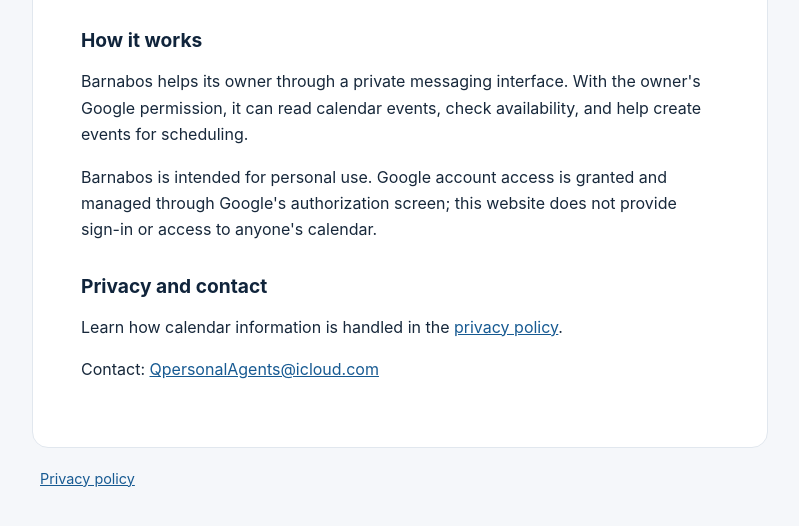
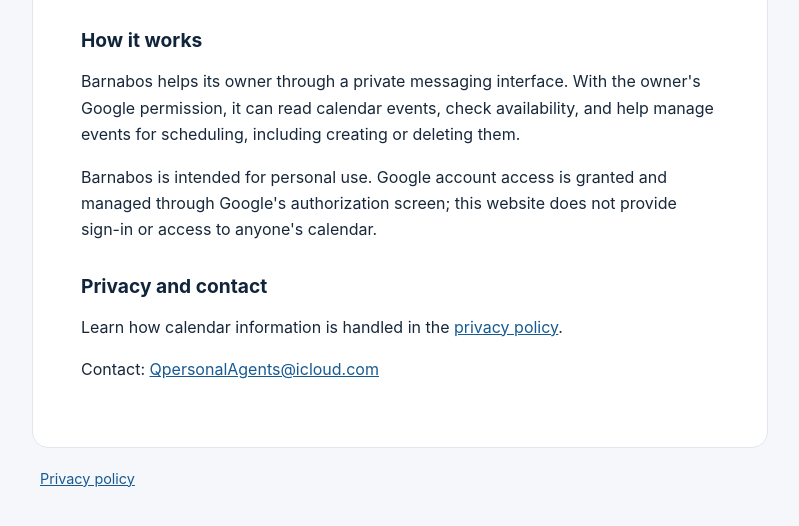
Before and after one commit to qmingo27/barnabos-info, a plain HTML site: page index.html in a window 1280 px wide. Shown: the part 298-824 px from the top of the page, without its empty margins (240-1039 px from the left). Drawn offline with Linux system fonts and the light colour scheme.

Commit message:
Clarify calendar capabilities in index.html
Co-authored-by: Copilot App <223556219+Copilot@users.noreply.github.com>

```diff
--- a/index.html
+++ b/index.html
@@ -16,7 +16,7 @@
     </header>
     <section>
       <h2>How it works</h2>
-      <p>Barnabos helps its owner through a private messaging interface. With the owner's Google permission, it can read calendar events, check availability, and help create events for scheduling.</p>
+      <p>Barnabos helps its owner through a private messaging interface. With the owner's Google permission, it can read calendar events, check availability, and help manage events for scheduling, including creating or deleting them.</p>
       <p>Barnabos is intended for personal use. Google account access is granted and managed through Google's authorization screen; this website does not provide sign-in or access to anyone's calendar.</p>
     </section>
     <section>
```
